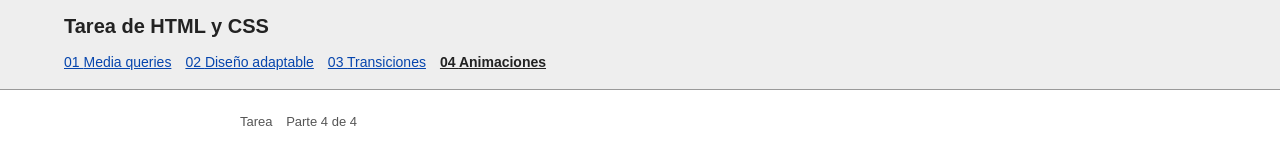
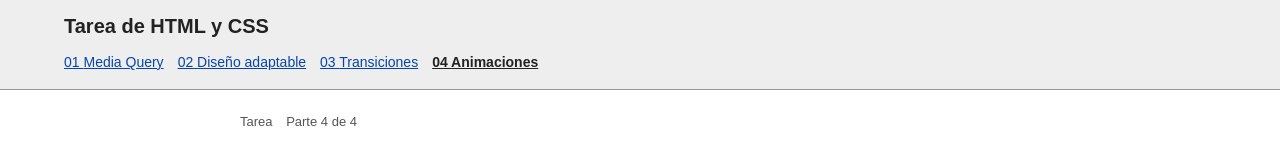
Before and after one commit to velozmauricio921-ship-it/tarea-electiva, a plain HTML site: page pagina 4.html in a window 1280 px wide. Shown: the top 149 px of the page. Drawn offline with Linux system fonts and the light colour scheme.

Commit message:
Fix HTML formatting and update navigation links

```diff
--- a/pagina 4.html
+++ b/pagina 4.html
@@ -11,7 +11,7 @@
   <header class="site-header">
     <a class="wordmark" href="index.html" aria-label="Inicio de la tarea">Tarea de HTML y CSS</a>
     <nav class="page-nav" aria-label="Partes de la tarea">
-      <a href="index.html">01 <span>Media queries</span></a>
+      <a href="index.html">01 <span>Media Query</span></a>
       <a href="pagina 2.html">02 <span>Diseño adaptable</span></a>
       <a href="pagina 3.html">03 <span>Transiciones</span></a>
       <a class="active" href="pagina 4.html" aria-current="page">04 <span>Animaciones</span></a>
```
